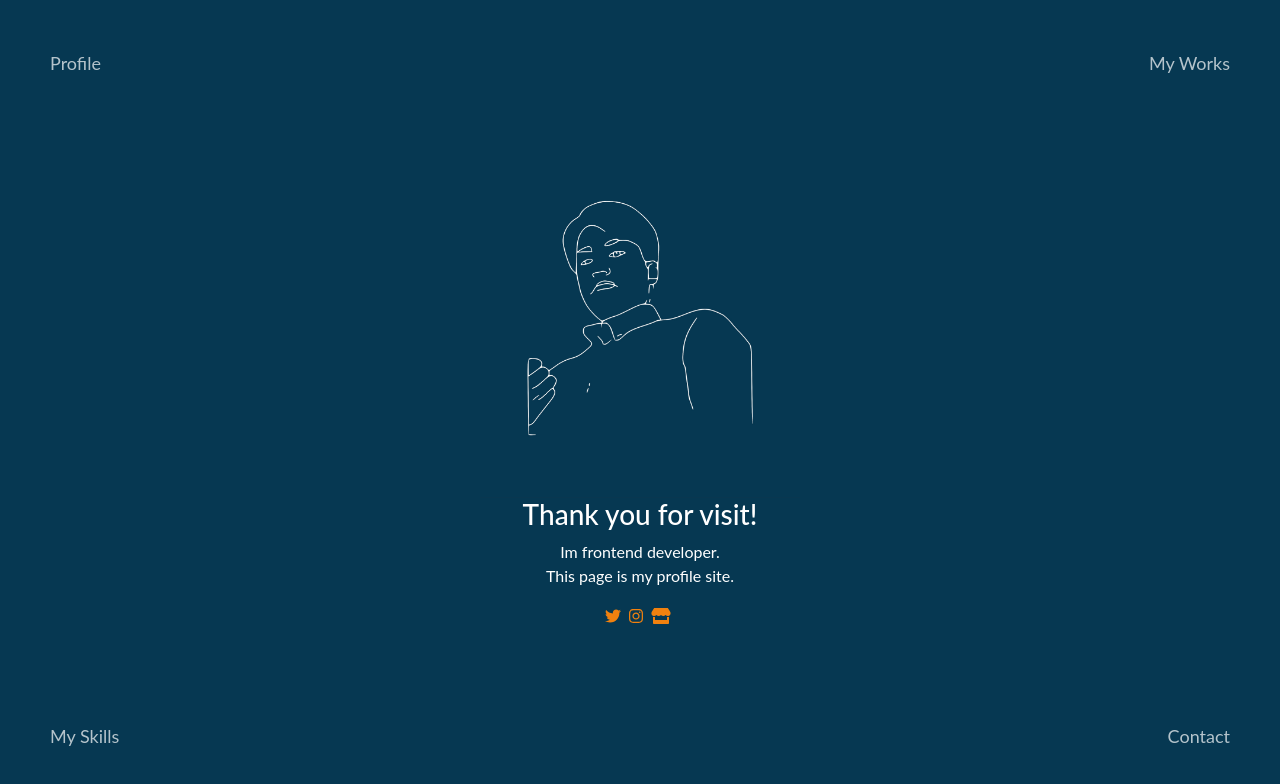
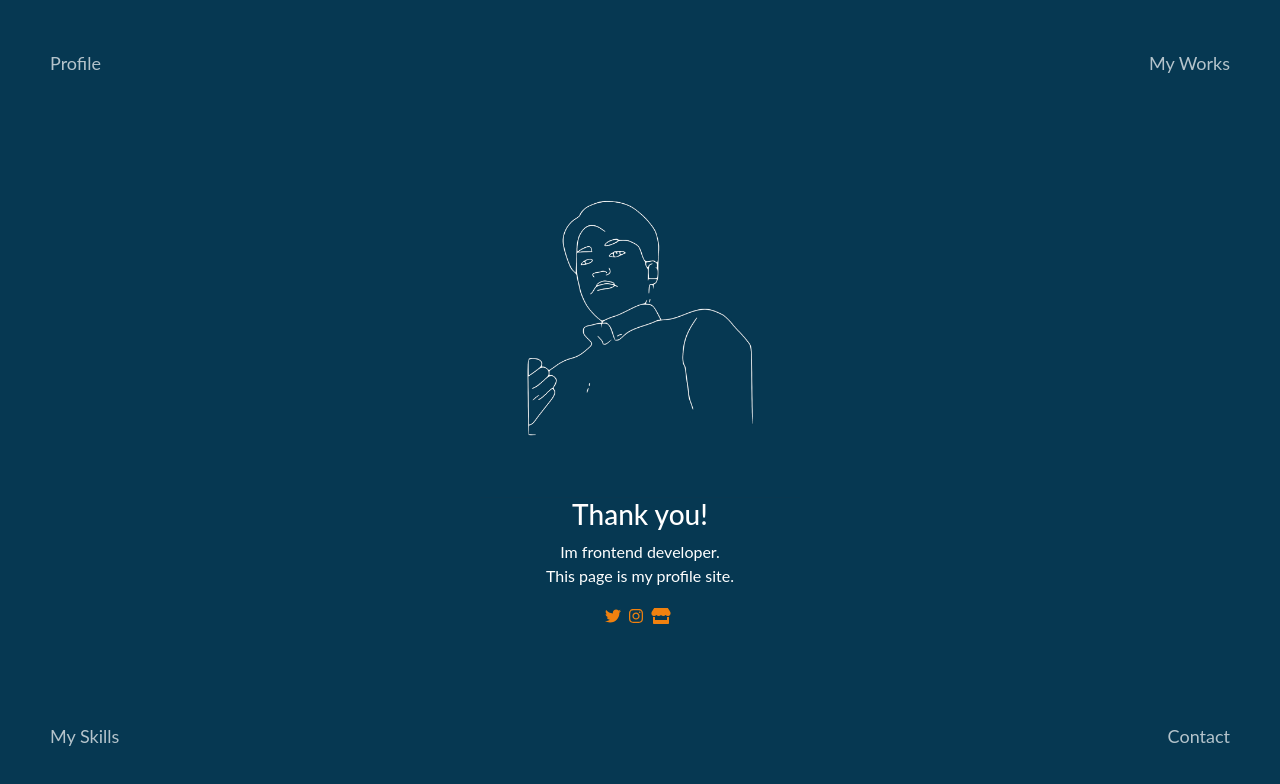
Before and after one commit to masayan1126/profsite, a Next.js app: page / in a window 1280 px wide. Shown: the top 784 px of the page. Built offline with nearby package versions, Linux system fonts and the light colour scheme.

Commit message:
トップ画面のレイアウトを修正

```diff
--- a/pages/index.js
+++ b/pages/index.js
@@ -27,7 +27,7 @@ export default function Home() {
               <img src="/my-image.jpg" alt="私の画像" />
             </Col>
               <Col className="col-12 line-height-350 text-center">
-                <h3 class="text-white">Thank you for visit!</h3>
+                <h3 class="text-white">Thank you!</h3>
                 <p class="text-white m-0">
                   Im frontend developer.</p>
                 <p class="text-white">
```
